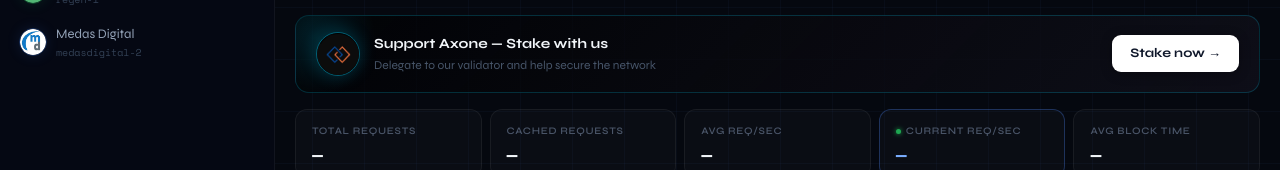
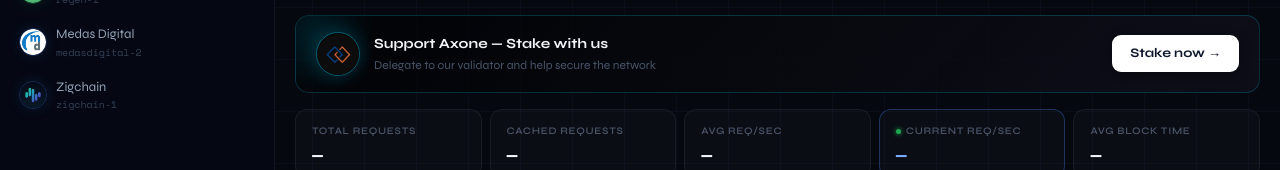
Before and after one commit to ryzwan29/dashboard-endpoint, a React (Vite) app in the folder rpc-gateway/: page / in a window 1280 px wide. Shown: the part 357-527 px from the top of the page. Built offline with nearby package versions, Linux system fonts and the light colour scheme; no server answers.

Commit message:
feat: new chain zigchain

```diff
--- a/rpc-gateway/src/data/index.ts
+++ b/rpc-gateway/src/data/index.ts
@@ -122,6 +122,23 @@
     stake: 'https://explorer.provewithryd.xyz/medas-mainnet/staking/medasvaloper1npw0kkuh5gmw22nxpumax442fpxuz5uvu3atuq',
     logo: '/medas.png',
   },
+  {
+    id: 6,
+    title: 'Zigchain',
+    symbol: 'zigchain-1',
+    color: '#3b7de8',
+    chainId: 'zigchain-1',
+    statsApi: STATS_API,
+    rpc:     'https://rpc-zigchain.provewithryd.xyz',
+    wss:     '#',
+    grpc:    'https://grpc-zigchain.provewithryd.xyz',
+    grpcWeb: '#',
+    rest:    'https://api-zigchain.provewithryd.xyz',
+    evm:     '#',
+    stats: { total: '—', cached: '—', avgRps: '—', curRps: '—', blockTime: '—' },
+    stake: 'https://explorer.provewithryd.xyz/zigchain-mainnet/staking/zigvaloper1pjrjnkyunr8e8jrkgrzg4m64wp5tqzyeuf75yj',
+    logo: '/zigchain.jpg',
+  },
 ]
 
 // ── TESTNETS ────────────────────────────────────────────────────
```
Also changed, not shown: rpc-gateway/public/zigchain.jpg (added), 1 other file (tests, documents, lock files or other folders).
